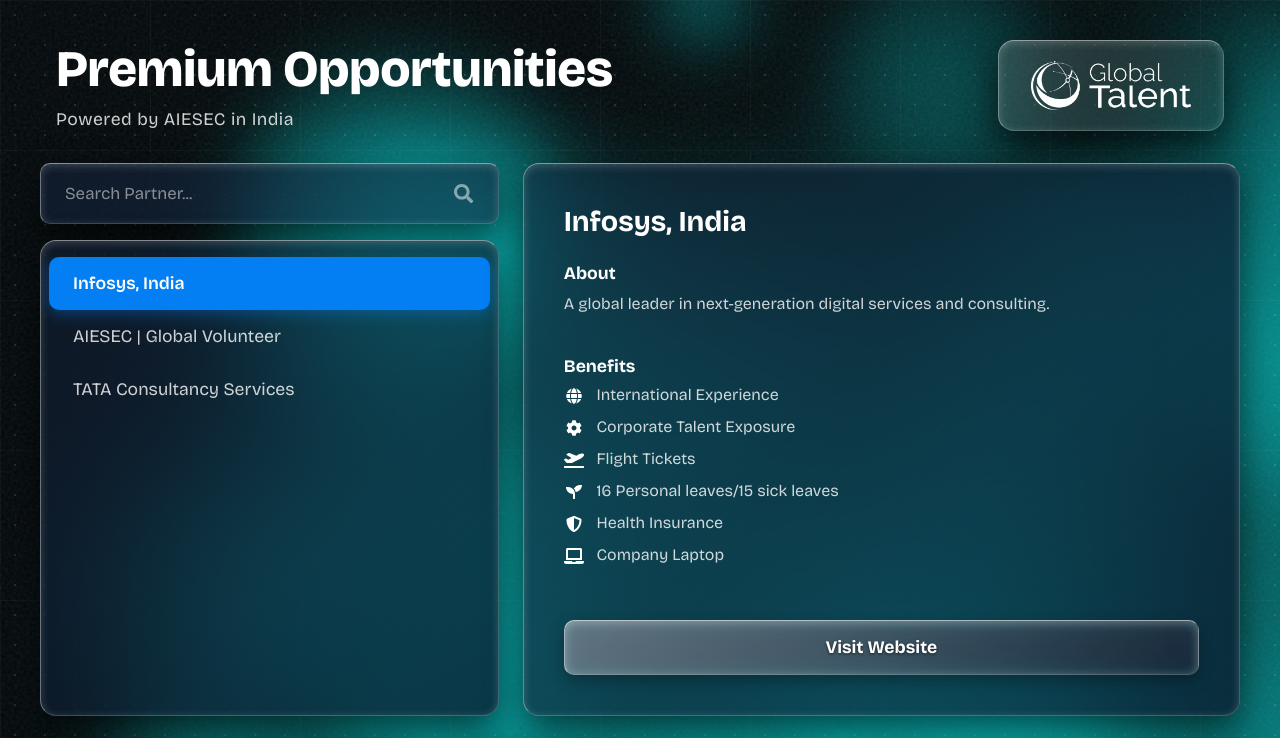
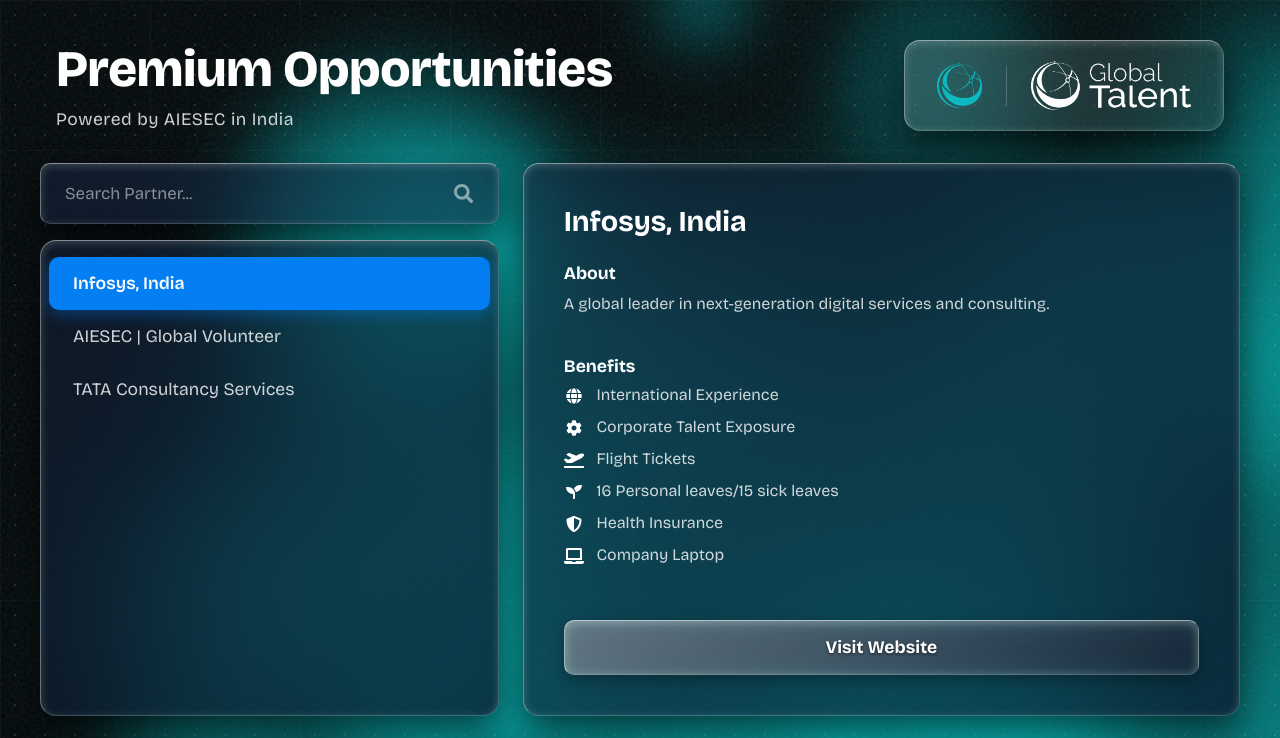
Before and after one commit to maneesh-0-1/NEP-Opportunities-AIESECinIndia, a React (Vite) app: page / in a window 1280 px wide. Shown: the top 738 px of the page. Built offline with nearby package versions, Linux system fonts and the light colour scheme; no server answers.

Commit message:
Add and position main icon in header

```diff
--- a/index.html
+++ b/index.html
@@ -3,7 +3,7 @@
 
 <head>
   <meta charset="UTF-8" />
-  <link rel="icon" type="image/svg+xml" href="/vite.svg" />
+  <link rel="icon" type="image/png" href="/icon.png" />
   <meta name="viewport" content="width=device-width, initial-scale=1.0" />
   <title>AIESEC in India</title>
   <link rel="preconnect" href="https://fonts.googleapis.com">
--- a/src/App.jsx
+++ b/src/App.jsx
@@ -4,6 +4,7 @@
 import BackgroundFluid from './BackgroundFluid';
 import './App.css';
 import gtLogo from './assets/GT-logo.png';
+import mainIcon from './assets/icon.png';
 
 const API_URL = "https://script.google.com/macros/s/AKfycbzjfElmM0yCCLrZbes7xjU4Wi4G6FvM6njtEFdLn-7fNdGmU2P8XsxuEmt1GiW5e_xMzw/exec";
 
@@ -124,7 +125,9 @@
             <h1 className="header-title">Premium Opportunities</h1>
             <p className="header-subtitle">Powered by AIESEC in India</p>
           </div>
-          <div className="glass-panel logo-card">
+          <div className="glass-panel logo-card" style={{ gap: '1.5rem' }}>
+            <img src={mainIcon} alt="Main App Icon" className="actual-logo" style={{ maxHeight: '45px' }} />
+            <div style={{ width: '1px', height: '40px', background: 'rgba(255, 255, 255, 0.2)' }}></div>
             <img src={gtLogo} alt="Global Talent Logo" className="actual-logo" />
           </div>
         </header>
```
Also changed, not shown: public/icon.png (added), src/assets/icon.png (added).
